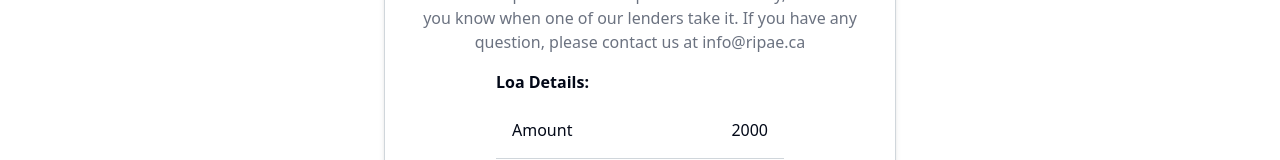
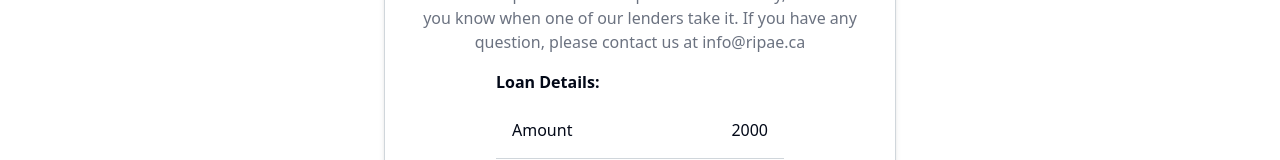
Before and after one commit to josemendezt/ripae, a Next.js app: page /noteData/request in a window 1280 px wide. Shown: the part 267-427 px from the top of the page. Built offline with nearby package versions, Linux system fonts and the light colour scheme.

Commit message:
fix typos

```diff
--- a/src/app/(external)/noteData/[status]/PendingLoan.tsx
+++ b/src/app/(external)/noteData/[status]/PendingLoan.tsx
@@ -22,7 +22,7 @@ function PendingLoan() {
             </p>
           </div>
           <div>
-            <h2 className="font-semibold mb-2">Loa Details:</h2>
+            <h2 className="font-semibold mb-2">Loan Details:</h2>
             <div className="flex border-b p-4 w-72 justify-between">
               <div>Amount</div>
               <div>1500</div>
--- a/src/app/(external)/noteData/[status]/successLoan.tsx
+++ b/src/app/(external)/noteData/[status]/successLoan.tsx
@@ -21,7 +21,7 @@ function successLoan() {
             </p>
           </div>
           <div>
-            <h2 className="font-semibold mb-2">Loa Details:</h2>
+            <h2 className="font-semibold mb-2">Loan Details:</h2>
             <div className="flex border-b p-4 w-72 justify-between">
               <div>Amount</div>
               <div>1500</div>
--- a/src/app/(external)/noteData/successRequest.tsx
+++ b/src/app/(external)/noteData/successRequest.tsx
@@ -20,7 +20,7 @@ function successRequest() {
             </p>
           </div>
           <div>
-            <h2 className="font-semibold mb-2">Loa Details:</h2>
+            <h2 className="font-semibold mb-2">Loan Details:</h2>
             <div className="flex border-b p-4 w-72 justify-between">
               <div>Amount</div>
               <div>2000</div>
```
